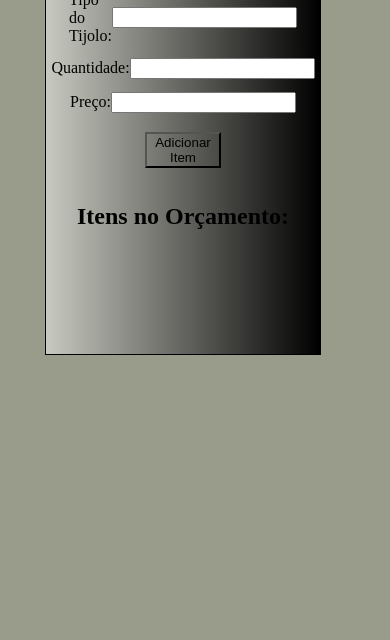
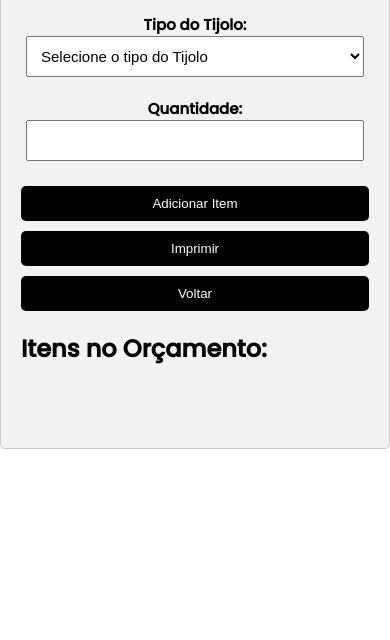
Before and after one commit to equipeNext/atualizadodep, a plain HTML site: page PrototipoSoftBrick-main/orcamento.html in a window 390 px wide. Shown: the part 204-844 px from the top of the page. Drawn offline with Linux system fonts and the light colour scheme.

Commit message:
Add files via upload
atualização de hj 02/07/2023

```diff
--- a/PrototipoSoftBrick-main/JS/relatorio.js
+++ b/PrototipoSoftBrick-main/JS/relatorio.js
@@ -25,10 +25,10 @@ const productionData = {
 
   let currentChart = null;
 
-  // Funções para exibir os gráficos
   function showProductionChart() {
     if (currentChart) {
       currentChart.destroy();
+
     }
 
     const chartOptions = {
@@ -138,4 +138,4 @@ const productionData = {
   function showChart(options) {
     currentChart = new ApexCharts(document.querySelector('#chartContainer'), options);
     currentChart.render();
-  }
+  };
--- a/PrototipoSoftBrick-main/css/CSS-ORÇAMENTO/orcamento.css
+++ b/PrototipoSoftBrick-main/css/CSS-ORÇAMENTO/orcamento.css
@@ -1,71 +1,102 @@
+@import url('https://fonts.googleapis.com/css2?family=Poppins:wght@500&display=swap');
+
+html,
 body {
-    background: rgba(62, 68, 34, 0.527);
+    margin: 0;
+    padding: 0;
+    box-sizing: border-box;
+    font-family: 'Poppins';
 }
 
-h1 {
+
+
+.main {
+    width: 100%;
+    height: 100%;
     display: flex;
     justify-content: center;
 
   }
 
-h2 {
+  a {
+    text-decoration: none;
+  }
+
+  .caixa {
+    width: 400px;
+    height: 50%;
+    margin: 100px auto;
+    padding: 20px;
+    background-color: #f2f2f2;
+    border: 1px solid #ccc;
+    border-radius: 5px;
     display: flex;
-    justify-content: center;
+    flex-direction: column;
+
+  }
+
+
+  h1 {
+    text-align: center;
+  }
+
+  label {
+    margin: auto;
+    font-size: 15px;
+
+  }
+
+  select {
+    display: flex;
+    padding: 10px;
+    font-size: 15px;
+  }
+
+  input {
+    display: flex;
+    padding: 10px;
+    font-size: 15px;
+
   }
 
   .informacao {
-    padding: 4px;
+    margin-bottom: 10px;
+    padding: 5px;
     display: flex;
     justify-content: center;
-    align-items: center;
-
-}
-
-.botao {
-    background: none;
-    margin: 15px;
-
-}
-
-.caixa {
-    height: 500px;
-    width: 1490px;
-    ;
-    margin: 10%;
-    border: 1px solid rgb(0, 0, 0);
-    background: linear-gradient(to right, rgba(255, 255, 255, 0.459) 0%, black 100%);
-    display: flex;
     flex-direction: column;
-    justify-content: center;
-    align-items: center;
-
-}
-
-input[type="number"]::-webkit-outer-spin-button,
-input[type="number"]::-webkit-inner-spin-button {
-    -webkit-appearance: none;
-    margin: 0;
   }
 
 
   .nome {
-    width: 150px;
+    font-weight: bold;
   }
 
-@media(max-width:600px) {
-    .caixa {
+
+  .botao {
+    display: block;
+    width: 100%;
     padding: 10px;
-        width: 30vh;
-
+    margin-top: 10px;
+    background-color: #000000;
+    color: #fff;
+    border: none;
+    border-radius: 5px;
+    cursor: pointer;
   }
 
-    .informacao {
-        margin-bottom: 5px;
-        width: 50px;
+
+  #listaItens {
+    list-style-type: none;
+    padding: 0;
   }
 
-    .botao {
+
+  #listaItens li {
+    margin-bottom: 5px;
+  }
+
+  #total {
+    font-weight: bold;
     margin-top: 10px;
-        width: 30%;
   }
-}
--- a/PrototipoSoftBrick-main/orcamento.html
+++ b/PrototipoSoftBrick-main/orcamento.html
@@ -1,18 +1,25 @@
 <!DOCTYPE html>
-<html>
+<html lang="pt-BR">
 
 <head>
-    <link rel="stylesheet" href="css/CSS-ORÇAMENTO/orcamento.css">
-    <title>Tela de Orçamento</title>
+    <meta charset="UTF-8">
+    <meta name="viewport" content="width=device-width, initial-scale=1.0">
+    <link rel="stylesheet" href="/css/CSS-ORÇAMENTO/orcamento.css">
+    <title>Tela de orçamento</title>
 </head>
 
 <body>
+    <div class="main">
         <div class="caixa">
-
             <h1>Orçamento</h1>
             <div class="informacao">
-            <label class="nome" for="item">Tipo do Tijolo: </label>
-            <input type="text" id="item" />
+                <label class="nome" for="item">Tipo do Tijolo:</label>
+                <select id="item">
+                    <option value="">Selecione o tipo do Tijolo</option>
+                    <option value="Tijolo 4 furos">Tijolo 4 furos</option>
+                    <option value="Tijolo 6 furos">Tijolo 6 furos</option>
+                    <option value="Tijolo 8 furos">Tijolo 8 furos</option>
+                </select>
             </div>
 
             <div class="informacao">
@@ -20,63 +27,123 @@
                 <input type="number" id="quantidade" />
             </div>
 
-        <div class="informacao">
-            <label class="nome" for="preco">Preço:</label>
-            <input type="number" id="preco" step="0.01" />
-        </div>
-
-        <button class="botao" onclick="adicionarItem()">Adicionar Item</button>
-
+            <button class="botao" id="botaoAdicionar" onclick="adicionarItem()" disabled>Adicionar Item</button>
+            <button class="botao" onclick="imprimirOrcamento()">Imprimir</button>
+            <a href="/dashboard.html"><button class="botao">Voltar</button></a>
             <h2>Itens no Orçamento:</h2>
             <ul id="listaItens"></ul>
 
             <div id="total"></div>
         </div>
+    </div>
+
     <script>
-        var orcamento = {
+        let orcamento = {
             itens: [],
             adicionarItem: function (item, quantidade, preco) {
-                var totalItem = quantidade * preco;
+                let totalItem = quantidade * preco;
                 this.itens.push({ item: item, quantidade: quantidade, preco: preco, total: totalItem });
             },
+            formatarValor: function (valor) {
+                let valorFormatado = valor.toFixed(2).replace('.', ',');
+                valorFormatado = valorFormatado.replace(/(\d)(?=(\d{3})+(?!\d))/g, '$1.');
+                return 'R$ ' + valorFormatado;
+            },
+
+            formatarQuantidade: function (quantidade) {
+                let quantidadeFormatada = quantidade.toFixed(0).replace('.', '.');
+                quantidadeFormatada = quantidadeFormatada.replace(/(\d)(?=(\d{3})+(?!\d))/g, '$1.');
+                return quantidadeFormatada;
+            },
             calcularTotal: function () {
-                var total = 0;
-                for (var i = 0; i < this.itens.length; i++) {
+                let total = 0;
+                for (let i = 0; i < this.itens.length; i++) {
                     total += this.itens[i].total;
                 }
                 return total;
             },
             exibirItens: function () {
-                var listaItens = document.getElementById("listaItens");
+                let listaItens = document.getElementById("listaItens");
                 listaItens.innerHTML = "";
-                for (var i = 0; i < this.itens.length; i++) {
-                    var item = this.itens[i];
-                    var novoItem = document.createElement("li");
-                    novoItem.innerHTML = "Tipo do Tijolo: " + item.item + " - Quantidade: " + item.quantidade + ", Preço: " + item.preco + ", Total: " + item.total;
+                for (let i = 0; i < this.itens.length; i++) {
+                    let item = this.itens[i];
+                    let novoItem = document.createElement("li");
+                    novoItem.innerHTML = "Tipo do Tijolo: " + item.item + " - Quantidade: " + item.quantidade + " Preço: " + orcamento.formatarValor(item.preco) + ", Total: " + orcamento.formatarValor(item.total);
+
+
                     listaItens.appendChild(novoItem);
                 }
             },
             exibirTotal: function () {
-                var total = this.calcularTotal();
-                var totalElement = document.getElementById("total");
-                totalElement.innerHTML = "Total do Orçamento em reais: " + total;
+                let total = this.calcularTotal();
+                let totalElement = document.getElementById("total");
+                totalElement.innerHTML = "Total do Orçamento em reais: " + orcamento.formatarValor(total);
             }
         };
 
         function adicionarItem() {
-            var item = document.getElementById("item").value;
-            var quantidade = parseInt(document.getElementById("quantidade").value);
-            var preco = parseFloat(document.getElementById("preco").value);
+            let item = document.getElementById("item").value;
+            let quantidade = parseFloat(document.getElementById("quantidade").value.replace(".", ","));
+            let preco;
+
+            if (item === "Tijolo 4 furos") {
+                preco = 2;
+            } else if (item === "Tijolo 6 furos") {
+                preco = 3;
+            } else if (item === "Tijolo 8 furos") {
+                preco = 4;
+            }
 
             orcamento.adicionarItem(item, quantidade, preco);
             orcamento.exibirItens();
             orcamento.exibirTotal();
 
-
             document.getElementById("item").value = "";
             document.getElementById("quantidade").value = "";
-            document.getElementById("preco").value = "";
+
+            document.getElementById("botaoAdicionar").disabled = true;
         }
+
+        document.getElementById("item").addEventListener("change", function () {
+            document.getElementById("botaoAdicionar").disabled = false;
+        });
+        function imprimirOrcamento() {
+            if (orcamento.itens.length === 0) {
+                alert("Nenhum item no orçamento para imprimir.");
+                return;
+            }
+
+            let conteudoImpressao = '';
+
+            // Cria o conteúdo formatado do orçamento
+            conteudoImpressao += '<h1>Orçamento</h1>';
+
+            // Adiciona os itens do orçamento
+            orcamento.itens.forEach(function (item) {
+                conteudoImpressao += '<p>';
+                conteudoImpressao += 'Tipo do Tijolo: ' + item.item + '<br>';
+                conteudoImpressao += 'Quantidade: ' + orcamento.formatarQuantidade(item.quantidade) + '<br>';
+                conteudoImpressao += 'Preço: ' + orcamento.formatarValor(item.preco) + '<br>';
+                conteudoImpressao += 'Total: ' + orcamento.formatarValor(item.total) + '<br>';
+                conteudoImpressao += '</p>';
+            });
+
+            // Adiciona o total do orçamento
+            conteudoImpressao += '<p>';
+            conteudoImpressao += 'Total do Orçamento em reais: ' + orcamento.formatarValor(orcamento.calcularTotal()) + '<br>';
+            conteudoImpressao += '</p>';
+
+            // Cria uma nova janela ou aba com o conteúdo formatado do orçamento
+            let janelaImpressao = window.open('', 'orçamento');
+            janelaImpressao.document.open();
+            janelaImpressao.document.write(conteudoImpressao);
+            janelaImpressao.document.close();
+
+            // Imprime a nova janela ou aba
+            janelaImpressao.print();
+        }
+
+
     </script>
 </body>
 
```
Also changed, not shown: PrototipoSoftBrick-main/cadastroOP.html (+0 -1 lines). Lines whose indentation alone changed are shown as unchanged.
